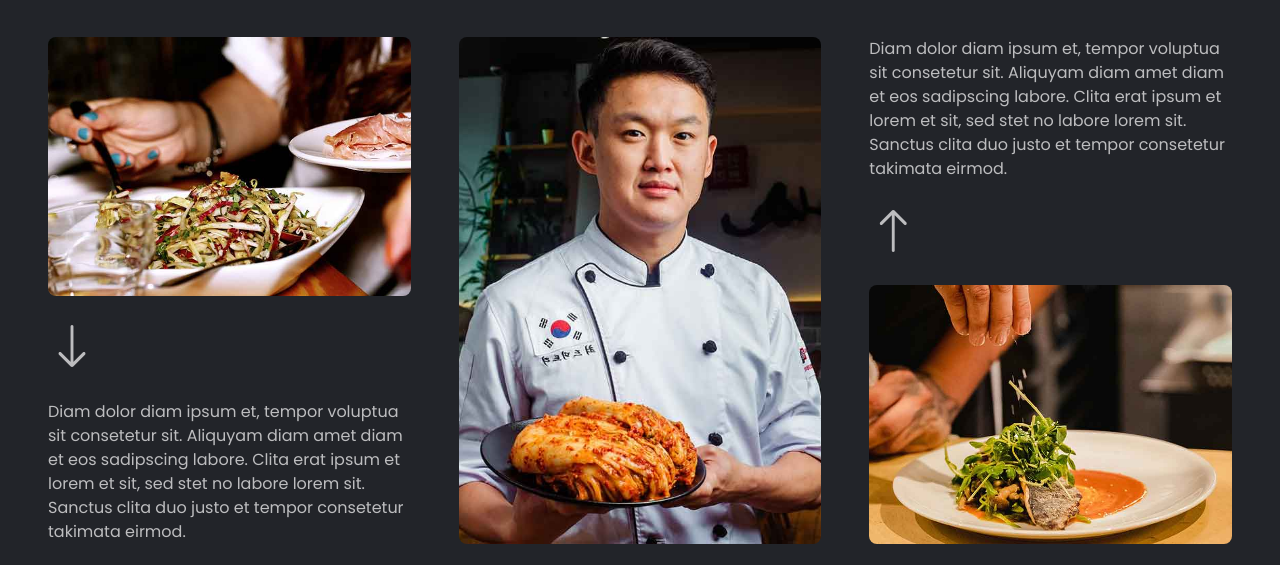
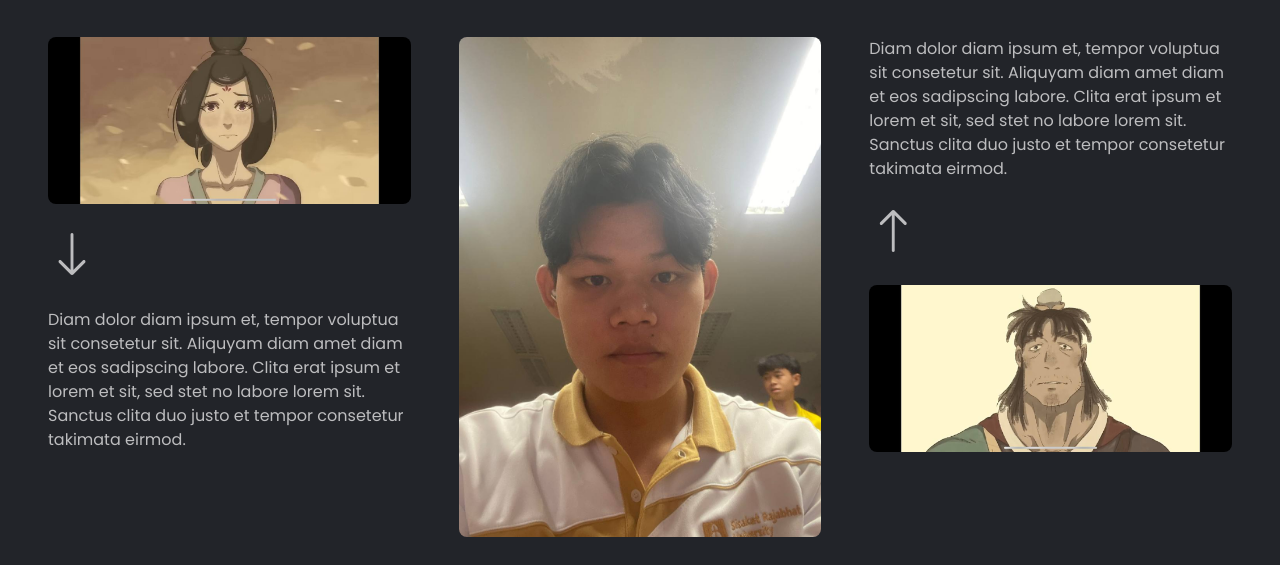
Before and after one commit to Lyheangheng/myweb, a plain HTML site: page index.html in a window 1280 px wide. Shown: the part 387-952 px from the top of the page. Drawn offline with nearby package versions, Linux system fonts and the light colour scheme; a script that the page names is missing; a web font is replaced by a local one.

Commit message:
Update index.html

```diff
--- a/index.html
+++ b/index.html
@@ -115,7 +115,7 @@
                 <h1 class="display-1 text-secondary text-center mb-0">Lyheang Heng</h1>
             </div>
             <div class="col-lg-4 wow fadeIn" data-wow-delay="0.1s">
-                <img class="img-fluid rounded mb-3" src="img/hero-2.jpg">
+                <img class="img-fluid rounded mb-3" src="img/violet.jpg">
                 <p>
                     <i class="bi bi-arrow-down animate-up-down" style="font-size: 3rem;"></i>
                 </p>
@@ -127,7 +127,7 @@
             </div>
             <div class="col-lg-4 wow fadeIn" data-wow-delay="0.3s" style="min-height: 500px;">
                 <div class="position-relative h-100">
-                    <img class="position-absolute w-100 h-100 rounded" src="img/hero-1.jpg" style="object-fit: cover;">
+                    <img class="position-absolute w-100 h-100 rounded" src="img/Tun.jpg" style="object-fit: cover;">
                 </div>
             </div>
             <div class="col-lg-4 wow fadeIn" data-wow-delay="0.5s">
@@ -139,7 +139,7 @@
                 <p>
                     <i class="bi bi-arrow-up animate-up-down" style="font-size: 3rem;"></i>
                 </p>
-                <img class="img-fluid rounded" src="img/hero-3.jpg">
+                <img class="img-fluid rounded" src="img/Baije.jpg">
             </div>
         </div>
     </div>
```
